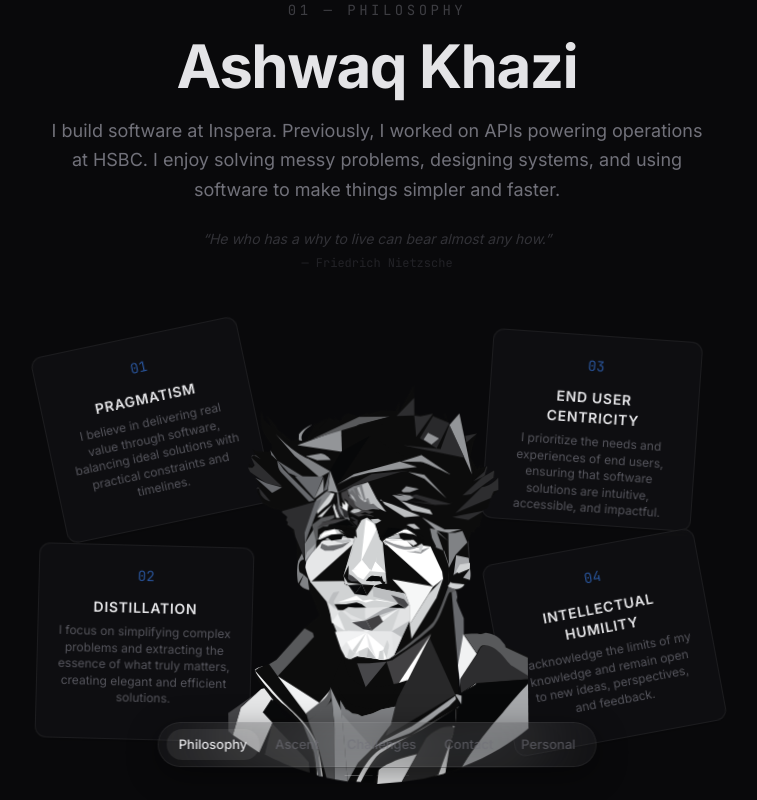
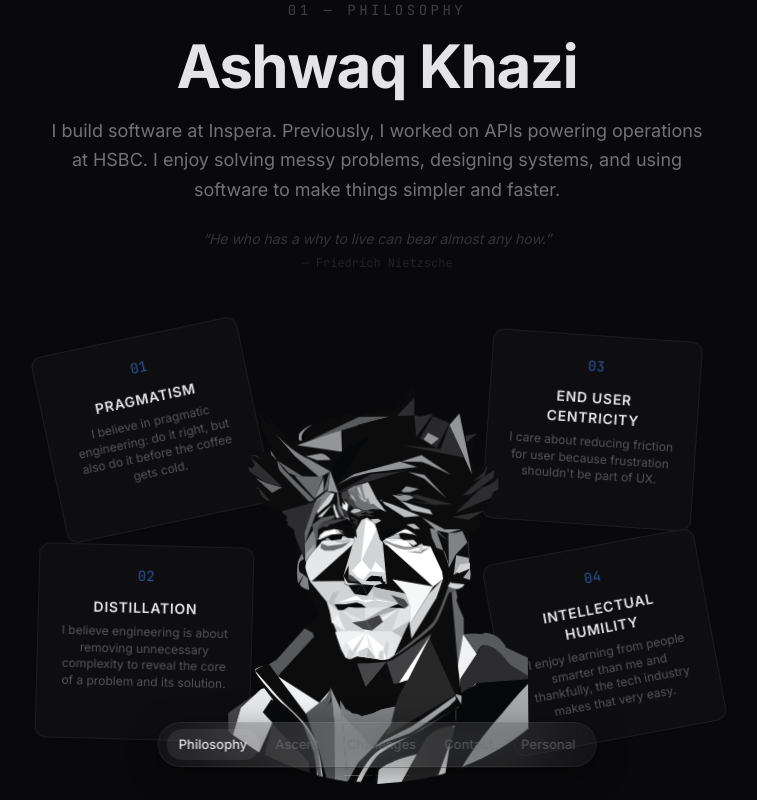
Before and after one commit to khaziashwaq/portfolio, a Next.js app: page / in a window 1280 px wide. Shown: the whole page, without its empty margins (263-1020 px from the left). Built offline with nearby package versions, Linux system fonts and the light colour scheme.

Commit message:
refractor: enhanced values for clarity

```diff
--- a/src/components/slides/philosophy.tsx
+++ b/src/components/slides/philosophy.tsx
@@ -11,22 +11,22 @@ const pillars = [
   {
     number: "01",
     title: "PRAGMATISM",
-    text: "I believe in delivering real value through software, balancing ideal solutions with practical constraints and timelines.",
+    text: "I believe in pragmatic engineering: do it right, but also do it before the coffee gets cold.",
   },
   {
     number: "02",
     title: "DISTILLATION",
-    text: "I focus on simplifying complex problems and extracting the essence of what truly matters, creating elegant and efficient solutions.",
+    text: "I believe engineering is about removing unnecessary complexity to reveal the core of a problem and its solution.",
   },
   {
     number: "03",
     title: "END USER CENTRICITY",
-    text: "I prioritize the needs and experiences of end users, ensuring that software solutions are intuitive, accessible, and impactful.",
+    text: "I care about reducing friction for user because frustration shouldn't be part of UX.",
   },
   {
     number: "04",
     title: "INTELLECTUAL HUMILITY",
-    text: "I acknowledge the limits of my knowledge and remain open to new ideas, perspectives, and feedback.",
+    text: "I enjoy learning from people smarter than me and thankfully, the tech industry makes that very easy.",
   },
 ];
 
```
